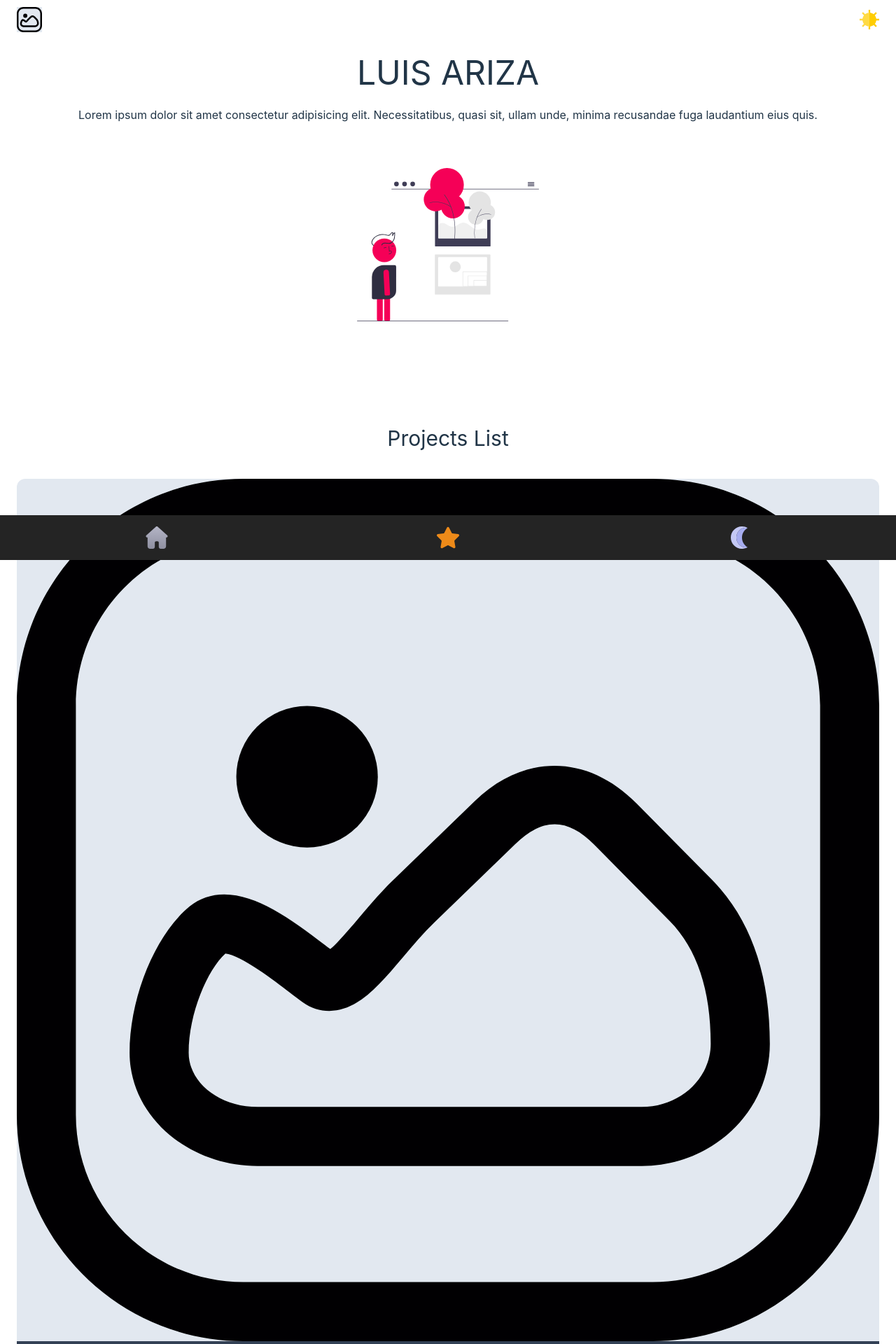
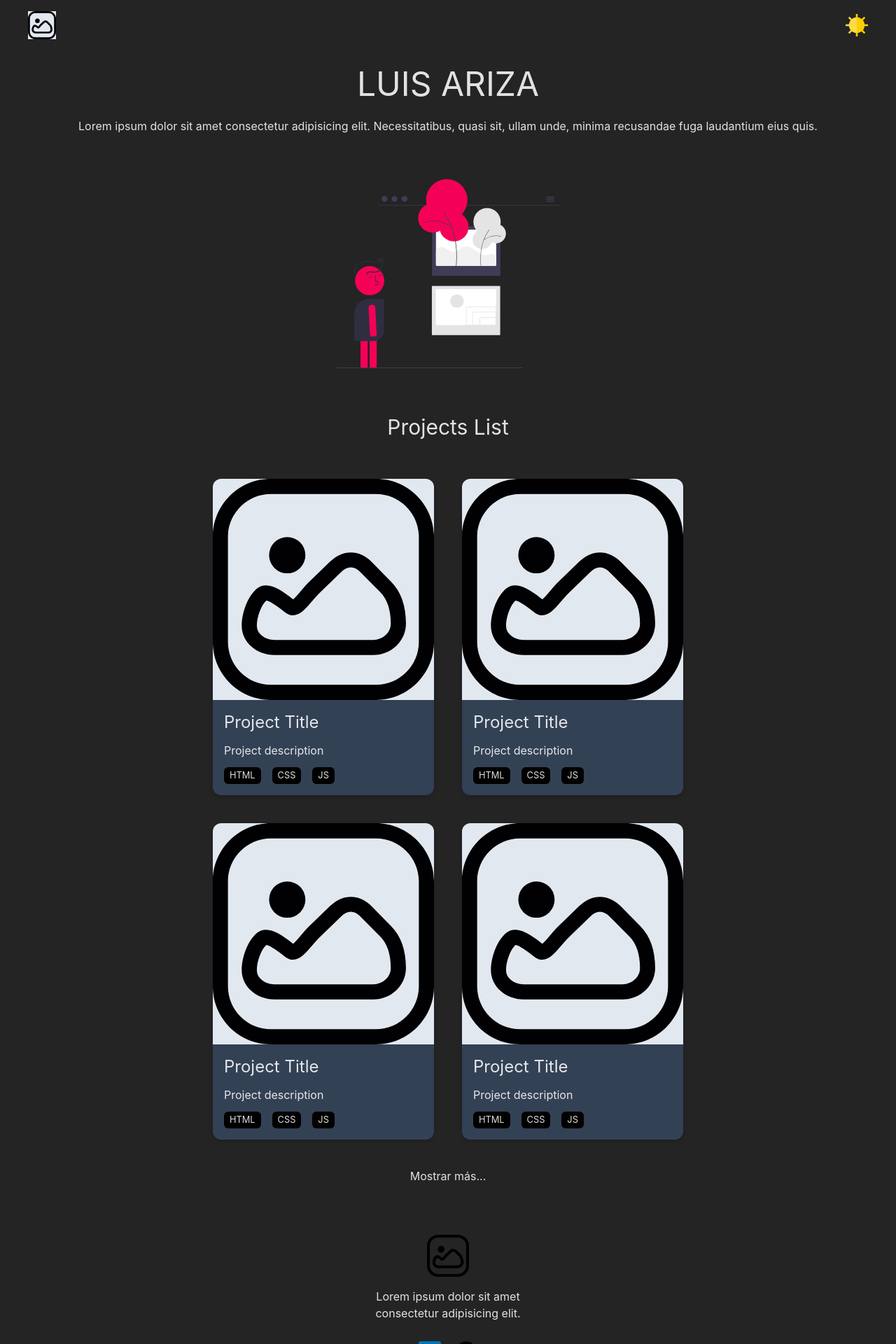
Before and after one commit to luisAriza/portfolio, a Vue app: page / in a window 1280 px wide. Shown: the top 1920 px of the page at 70% size. Built offline with nearby package versions, Linux system fonts and the light colour scheme.

Commit message:
integracion de netlify

```diff
--- a/src/App.vue
+++ b/src/App.vue
@@ -15,6 +15,6 @@ import TabBar from "./components/TabBar.vue";
 
 <style scoped lang="postcss">
 main {
-  @apply px-6 pt-40 pb-12;
+  @apply px-6 pt-40 pb-12 sm:px-10;
 }
 </style>
--- a/src/components/Footer.vue
+++ b/src/components/Footer.vue
@@ -12,7 +12,7 @@ footer
 
 <style scoped lang="postcss">
 footer {
-  @apply flex flex-col gap-4 items-center p-6 text-center;
+  @apply flex flex-col gap-4 items-center p-6 text-center sm:px-10;
 }
 p {
   @apply w-60;
--- a/src/components/Header.vue
+++ b/src/components/Header.vue
@@ -21,7 +21,7 @@ export default {
 
 <style scoped lang="postcss">
 header {
-  @apply h-[27rem] px-6 relative;
+  @apply h-[26rem] px-6 relative sm:px-10;
 }
 article {
   @apply flex flex-col gap-6 w-full pt-6 pb-16 text-center;
@@ -29,8 +29,10 @@ article {
 h1 {
   @apply text-5xl uppercase;
 }
-
+figure {
+  @apply px-8;
+}
 img {
-  @apply mx-auto;
+  @apply w-full max-w-xs mx-auto;
 }
 </style>
--- a/src/components/Navbar.vue
+++ b/src/components/Navbar.vue
@@ -1,9 +1,9 @@
 <template lang="pug">
 nav
 	figure
-		img(src="../assets/image.svg", alt="Logo", width="36")
+		img(src="../assets/image.svg", alt="Logo", width="40")
 	figure
-		img(src="../assets/sun.svg", alt="Night mode", width="28")
+		img(src="../assets/sun.svg", alt="Night mode", width="32")
 </template>
 
 <script lang="ts">
@@ -14,9 +14,13 @@ export default {
 
 <style scoped lang="postcss">
 nav {
-  @apply flex items-center justify-between h-14;
+  @apply flex items-center justify-between py-4;
+  -webkit-tap-highlight-color: transparent;
 }
 figure:first-child {
   @apply bg-slate-200;
 }
+figure:last-child {
+  @apply hidden sm:block cursor-pointer;
+}
 </style>
--- a/src/components/ProjectItem.vue
+++ b/src/components/ProjectItem.vue
@@ -15,7 +15,7 @@ div.project-item
 
 <style scoped lang="postcss">
 .project-item {
-  @apply rounded-xl overflow-hidden;
+  @apply rounded-xl overflow-hidden sm:max-w-md shadow-md;
 }
 figure {
   @apply bg-slate-200;
--- a/src/components/Projects.vue
+++ b/src/components/Projects.vue
@@ -4,6 +4,8 @@ section
 	ProjectItem
 	ProjectItem
 	ProjectItem
+	ProjectItem
+	p Mostrar más...
 </template>
 
 <script setup lang="ts">
@@ -12,9 +14,12 @@ import ProjectItem from "./ProjectItem.vue";
 
 <style scoped lang="postcss">
 section {
-  @apply grid gap-6;
+  @apply grid justify-center gap-10 max-w-sm mx-auto sm:grid-cols-2 sm:max-w-2xl;
 }
 h2 {
-  @apply my-4 text-3xl text-center;
+  @apply my-4 text-3xl text-center sm:col-span-2;
+}
+p {
+  @apply text-center sm:col-span-2;
 }
 </style>
--- a/src/components/TabBar.vue
+++ b/src/components/TabBar.vue
@@ -12,7 +12,7 @@
 
 <style scoped lang="postcss">
 .tab-bar {
-  @apply p-4 sticky bottom-0;
+  @apply p-4 sticky bottom-0 sm:hidden;
   background-color: #242424;
   -webkit-tap-highlight-color: transparent;
 }
--- a/src/style.css
+++ b/src/style.css
@@ -8,9 +8,9 @@
   line-height: 24px;
   font-weight: 400;
 
-  color-scheme: light dark;
+  /* color-scheme: light dark;
   color: rgba(255, 255, 255, 0.87);
-  background-color: #242424;
+  background-color: #242424; */
 
   font-synthesis: none;
   text-rendering: optimizeLegibility;
@@ -21,6 +21,8 @@
 
 html {
   scroll-behavior: smooth;
+  color: rgba(255, 255, 255, 0.87);
+  background-color: #242424;
 }
 
 * {
@@ -29,9 +31,9 @@ html {
   box-sizing: border-box;
 }
 
-@media (prefers-color-scheme: light) {
+/* @media (prefers-color-scheme: light) {
   :root {
     color: #213547;
     background-color: #ffffff;
   }
-}
+} */
```
Also changed, not shown: 1 other file (tests, documents, lock files or other folders).
